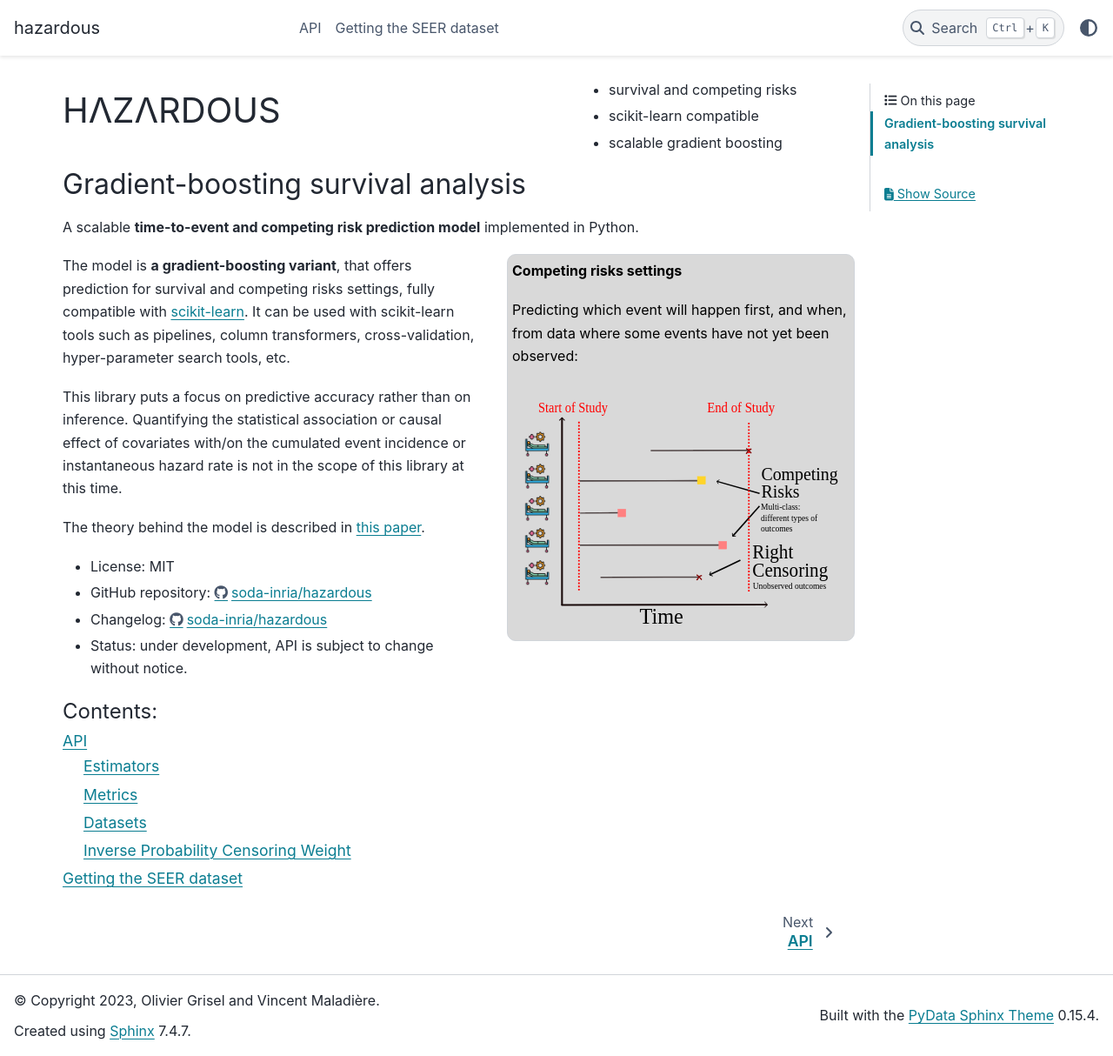
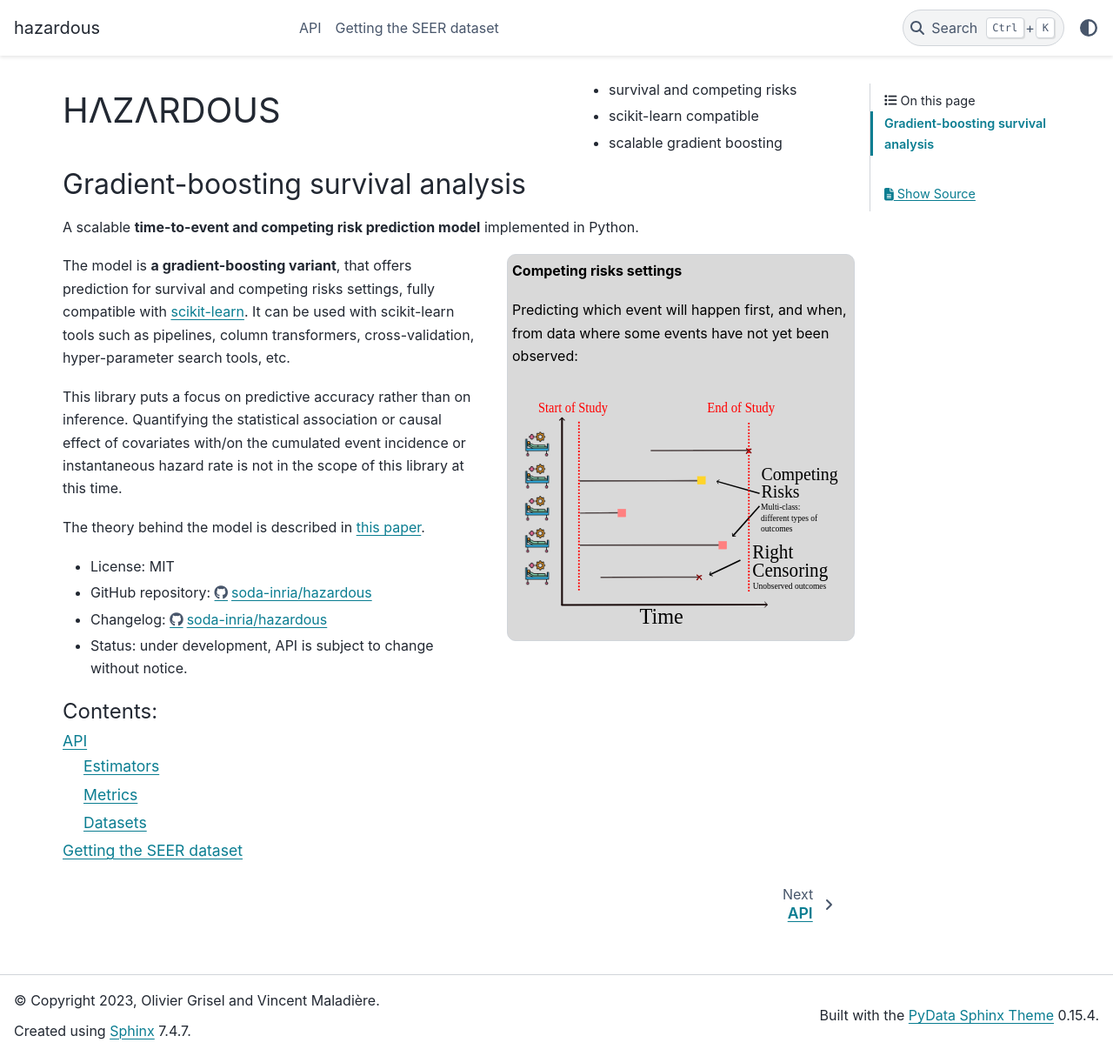
Before and after one commit to soda-inria/hazardous, a Sphinx documentation site: the page built from doc/index.rst, in a window 1280 px wide and 1214 px high. Shown: the whole window at 87% size. Built offline with Sphinx 7.4.7 and the PyData theme 0.15.4, drawn with Linux system fonts in a browser that asks for light colours; pages that are not in the unit, such as notebooks, are missing from menus.

```diff
--- a/doc/api.rst
+++ b/doc/api.rst
@@ -41,14 +41,3 @@ Datasets
 
     data.make_synthetic_competing_weibull
     data.load_seer
-
-
-Inverse Probability Censoring Weight
-------------------------------------
-
-.. autosummary::
-    :toctree: generated/
-    :template: class.rst
-    :nosignatures:
-
-    KaplanMeierIPCW
--- a/hazardous/__init__.py
+++ b/hazardous/__init__.py
@@ -1,6 +1,5 @@
 from pathlib import Path
 
-from ._ipcw import KaplanMeierIPCW
 from ._survival_boost import SurvivalBoost
 
 with open(Path(__file__).parent / "VERSION.txt") as _fh:
@@ -10,5 +9,4 @@ with open(Path(__file__).parent / "VERSION.txt") as _fh:
 __all__ = [
     "metrics",
     "SurvivalBoost",
-    "KaplanMeierIPCW",
 ]
```
